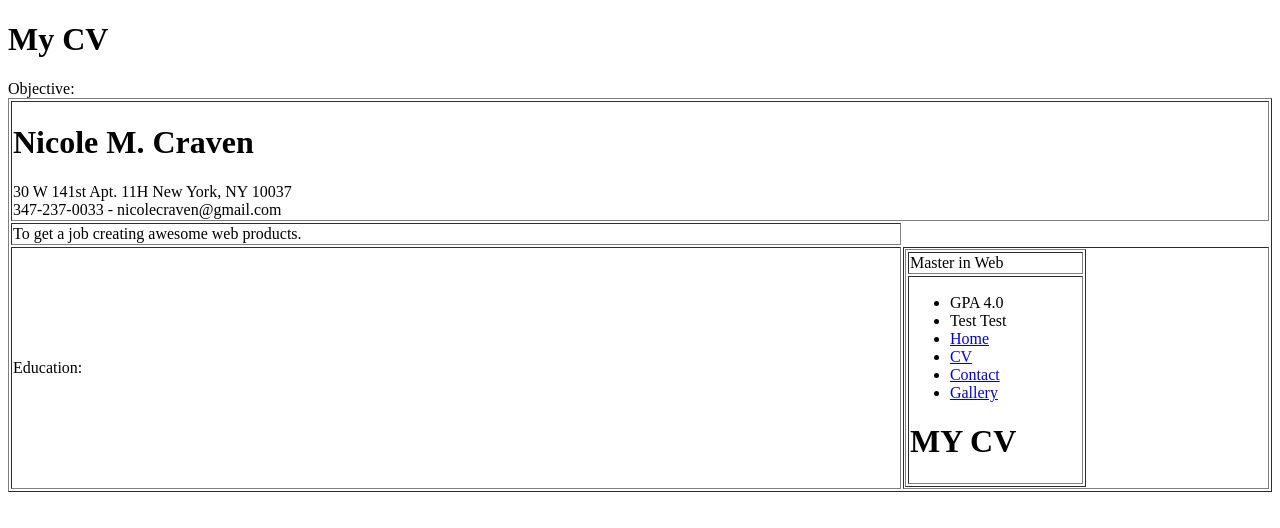
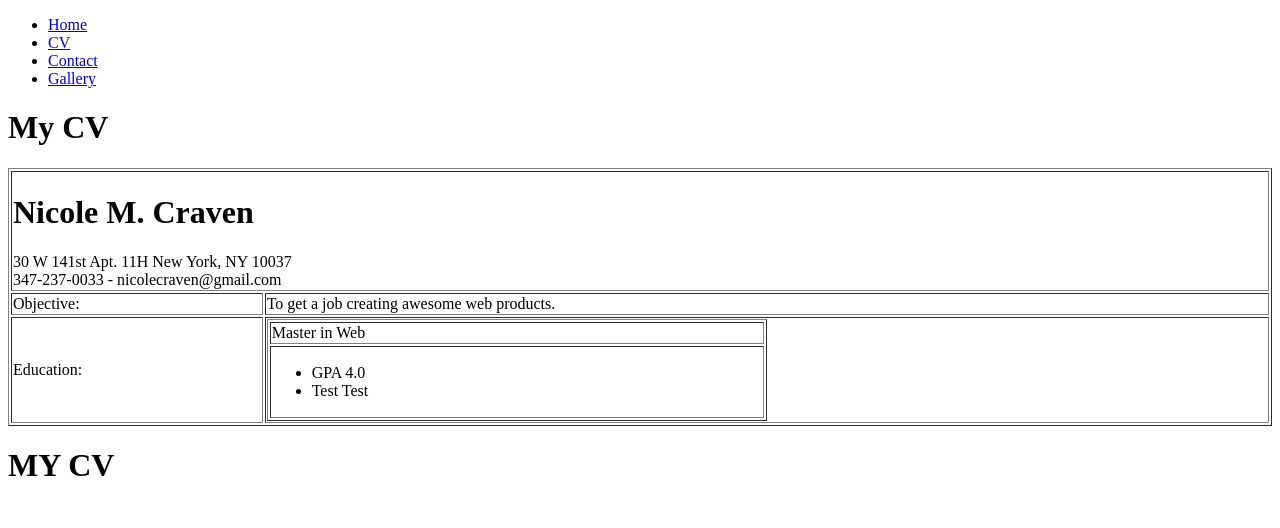
Before and after one commit to alOlsen/personalSite-1, a plain HTML site: page CV.html in a window 1280 px wide. Drawn offline with Linux system fonts and the light colour scheme.

Commit message:
Syntax issues
There were a lot of critical nesting issues in this page. Please see the review and compare.

Issue found on the table and over all page structure.

```diff
--- a/CV.html
+++ b/CV.html
@@ -1,15 +1,21 @@
 <!DOCTYPE html>
 <html>
-    <Head>
+    <head>
           <title>Personal Site: CV </title>
-    </Head>
+    </head>
 
     <body>
         <div id="wrap">
 
+            <nav>
+                <ul>
+                    <li><a href="index.html"> Home </a> </li>
+                    <li><a href="CV.html"> CV </a> </li>
+                    <li><a href="Contact.html"> Contact</a> </li>
+                    <li><a href="Gallery.html"> Gallery</a> </li>
                 </ul>
+       </nav>
 
-            </nav>
         <h1> My CV </h1>
         <table border="1" width="100%">
             <tr>
@@ -23,12 +29,13 @@
                 </td>
             </tr>
             <tr>
-                            </td>
+                <td>
                     Objective:
                 </td>
                 <td>
                     To get a job creating awesome web products.
                 </td>
+            </tr>
             <tr>
             <td>
                 Education:
@@ -43,13 +50,18 @@
                             <ul>
                                 <li>GPA 4.0</li>
                                  <li>Test Test</li>
-
-                <li><a href="index.html"> Home </a> </li>
-                <li><a href="CV.html"> CV </a> </li>
-                <li><a href="Contact.html"> Contact</a> </li>
-                <li><a href="Gallery.html"> Gallery</a> </li>
                             </ul>
+                        </td>
+                    </tr>
+                </table>
+            </td>
+        </tr>
+    </table>
 
 
-       </nav>
+
 <h1> MY CV </h1>
+
+
+</body>
+</html>
```
Lines whose indentation alone changed are shown as unchanged.
